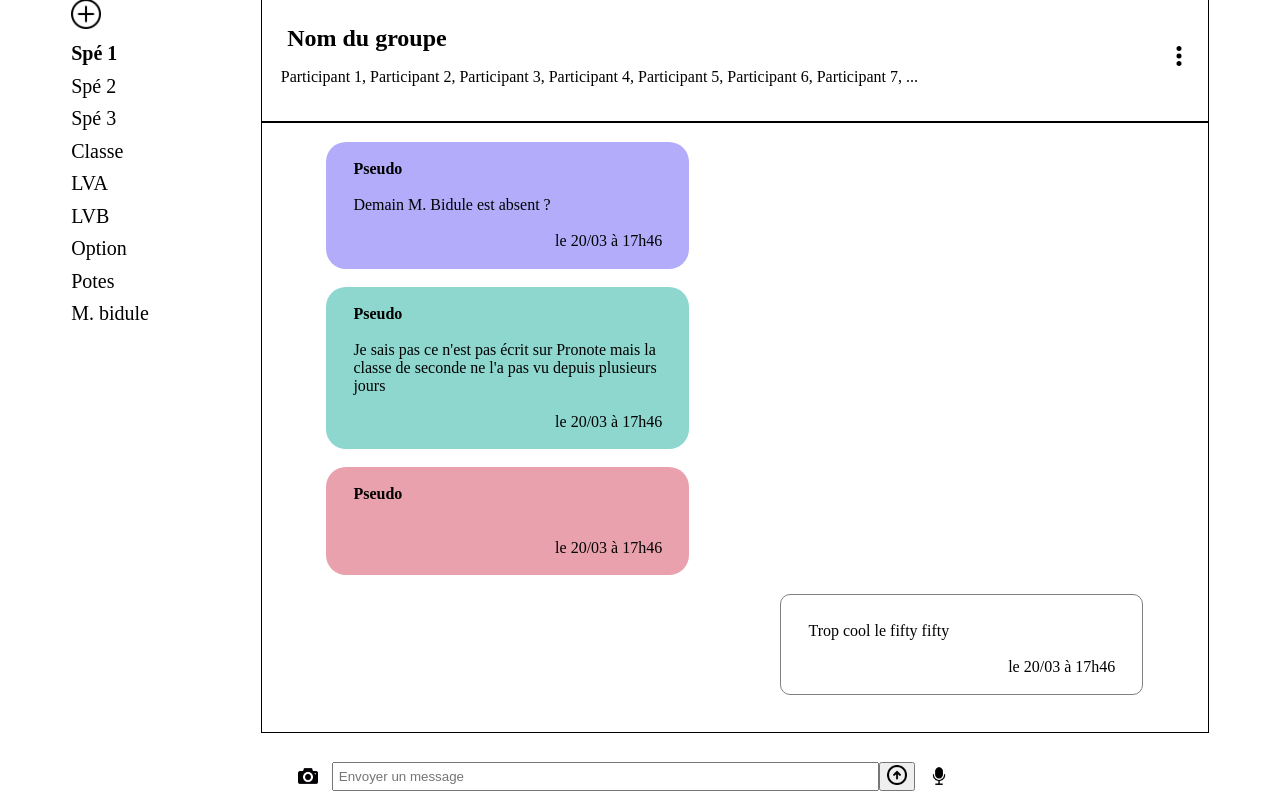
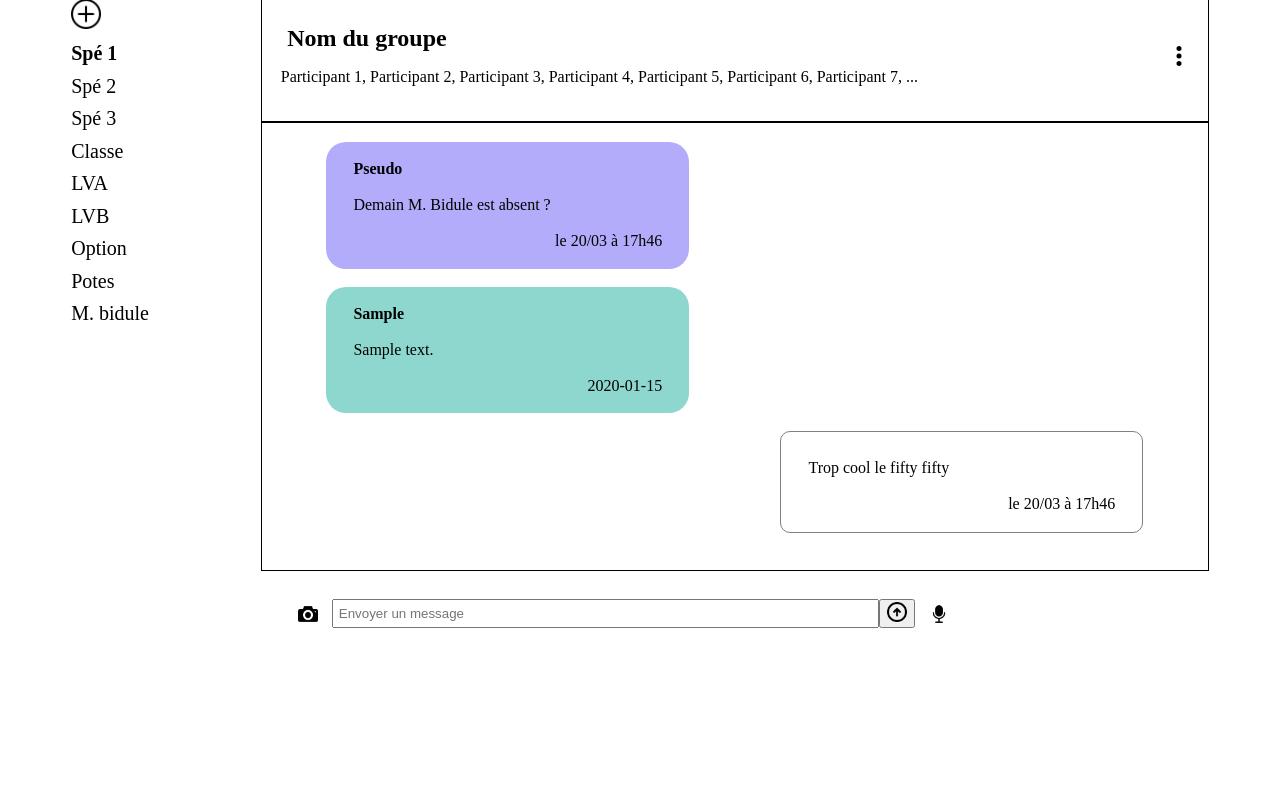
Before and after one commit to Key4School/Key4School, a Flask app: page /messages/ in a window 1280 px wide. Shown: the part 74-873 px from the top of the page. After the commit the page ends 702 px from the top, so only its background shows below. Run offline with Flask 2, Linux system fonts and the light colour scheme; a database or web service that is not in the repository returns one stand-in record (values such as "Sample title"); some libraries are stand-ins or nearby versions.

Commit message:
afficher les msg de la db dans messages html

```diff
--- a/main.py
+++ b/main.py
@@ -55,7 +55,8 @@ def accueil2():
 @app.route('/messages/', methods=['POST', 'GET'])
 def messages():
     if request.method == 'GET':
-        return render_template("messages.html")
+        msgDb = db_messages.find({'id-groupe' :'quand on l\'aura'})
+        return render_template("messages.html", msgDb = msgDb)
 
     elif request.method == 'POST':
         db_messages.insert_one({"id-groupe": "quand on l'aura", "id-utilisateur": "quand on l'aura",
--- a/static/js/message.js
+++ b/static/js/message.js
@@ -1,7 +1,7 @@
 function envoi(){
   var donnees = $('#messageForm').serialize();
   $.ajax({
-    url: '/messages', // on donne l'URL du fichier de traitement
+    url: '/messages/', // on donne l'URL du fichier de traitement
     type: "POST", // la requête est de type POST
     data: donnees, // et on envoie nos données
     success: function(response) {
--- a/templates/messages.html
+++ b/templates/messages.html
@@ -117,26 +117,17 @@
           <p class="date" style="margin:0px;text-align:right;">le 20/03 à 17h46</p>
         </div>
         <!--msg venant d'un participant du groupe (a gauche)-->
+        {% for content in msgDb%} <!--Pour chaque message -->
         <div class="participantmsg" style="background-color:#8dd7cf;">
-          <p style="font-weight: bold;margin:0px">Pseudo</p>
+          <p style="font-weight: bold;margin:0px">{{content['id-utilisateur']}}</p>
           <br>
           <p style="margin:0px">
-            Je sais pas ce n'est pas écrit sur
-            Pronote mais la classe de seconde
-            ne l'a pas vu depuis plusieurs jours
+            {{content['contenu']}} <!--On affiche le contenu du message -->
           </p>
           <br>
-          <p class="date" style="margin:0px;text-align:right;">le 20/03 à 17h46</p>
+          <p class="date" style="margin:0px;text-align:right;">{{content['date-envoi']}}</p>
         </div>
-        <!--msg venant d'un participant du groupe (a gauche)-->
-        <div class="participantmsg" style="background-color:#e9a2ad;">
-          <p style="font-weight: bold;margin:0px">Pseudo</p>
-          <br>
-          <p style="margin:0px">
-          </p>
-          <br>
-          <p class="date" style="margin:0px;text-align:right;">le 20/03 à 17h46</p>
-        </div>
+        {%endfor%}
         <!-- msg ecrit par moi (a droite) -->
         <div class="moimsg">
           <p style="margin:0px">
```
